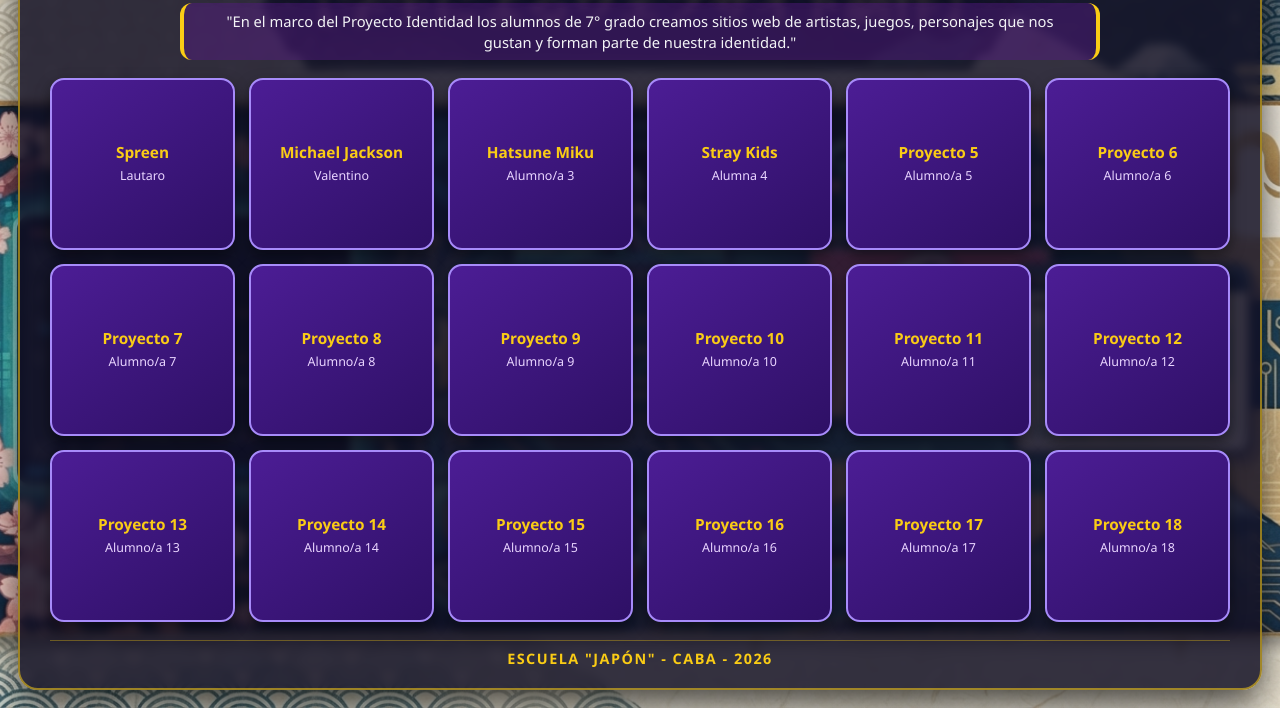
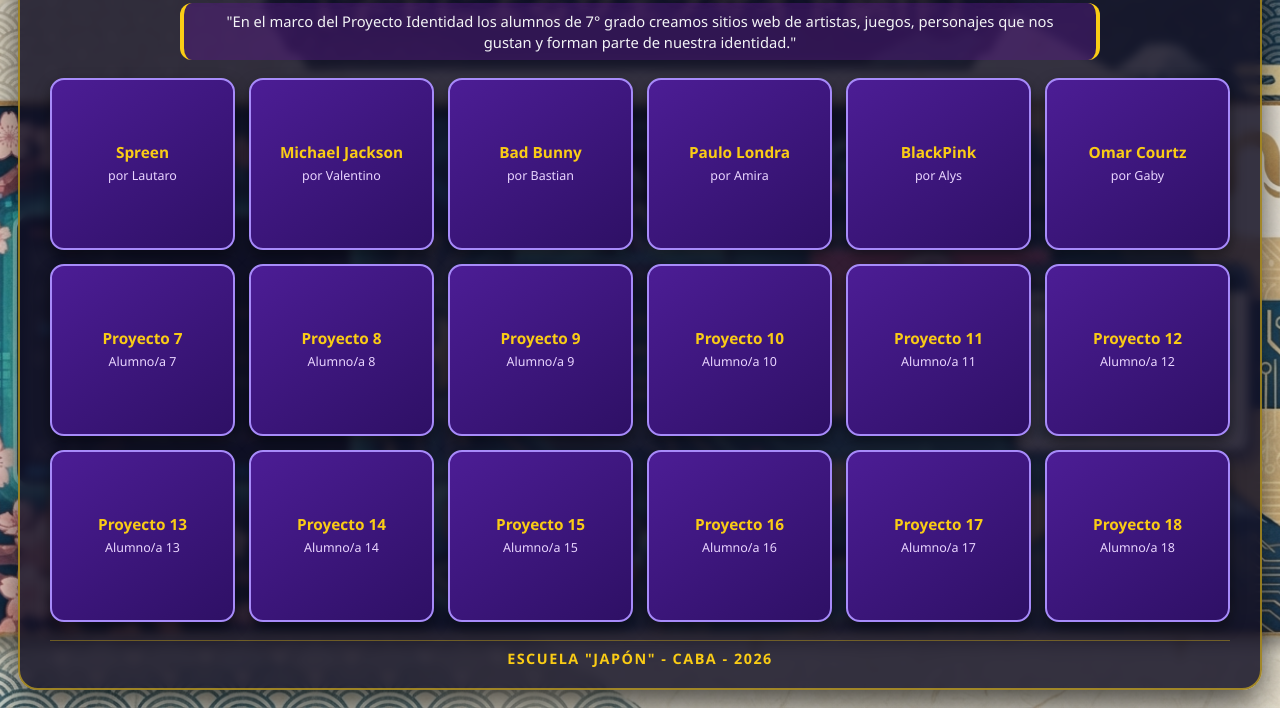
Before and after one commit to pablocapettini/paginaswebseptimo2026, a plain HTML site: page index.html in a window 1280 px wide. Shown: the part 92-800 px from the top of the page. Drawn offline with Linux system fonts and the light colour scheme.

Commit message:
Update index.html

```diff
--- a/index.html
+++ b/index.html
@@ -186,29 +186,29 @@
 
         <main class="grilla-proyectos">
             <!-- 1 al 6 -->
-            <a href="spreen/index.html" target="_blank" class="boton-alumno">
+            <a href="lautaro_spreen/index.html" target="_blank" class="boton-alumno">
                 <span class="tema">Spreen</span>
-                <span class="autor">Lautaro</span>
+                <span class="autor">por Lautaro</span>
             </a>
-            <a href="michael_jackson/index.html" target="_blank" class="boton-alumno">
+            <a href="valentino_jackson/index.html" target="_blank" class="boton-alumno">
                 <span class="tema">Michael Jackson</span>
-                <span class="autor">Valentino</span>
+                <span class="autor">por Valentino</span>
             </a>
-            <a href="hatsune_miku/index.html" target="_blank" class="boton-alumno">
-                <span class="tema">Hatsune Miku</span>
-                <span class="autor">Alumno/a 3</span>
+            <a href="bastian_badbunny/index.html" target="_blank" class="boton-alumno">
+                <span class="tema">Bad Bunny</span>
+                <span class="autor">por Bastian</span>
             </a>
-            <a href="stray_kids/index.html" target="_blank" class="boton-alumno">
-                <span class="tema">Stray Kids</span>
-                <span class="autor">Alumna 4</span>
+            <a href="amira_londra/index.html" target="_blank" class="boton-alumno">
+                <span class="tema">Paulo Londra</span>
+                <span class="autor">por Amira</span>
             </a>
-            <a href="carpeta_5/index.html" target="_blank" class="boton-alumno">
-                <span class="tema">Proyecto 5</span>
-                <span class="autor">Alumno/a 5</span>
+            <a href="alys_blackpink/index.html" target="_blank" class="boton-alumno">
+                <span class="tema">BlackPink</span>
+                <span class="autor">por Alys</span>
             </a>
-            <a href="carpeta_6/index.html" target="_blank" class="boton-alumno">
-                <span class="tema">Proyecto 6</span>
-                <span class="autor">Alumno/a 6</span>
+            <a href="gaby_courtz/index.html" target="_blank" class="boton-alumno">
+                <span class="tema">Omar Courtz</span>
+                <span class="autor">por Gaby</span>
             </a>
 
             <!-- 7 al 12 -->
```
